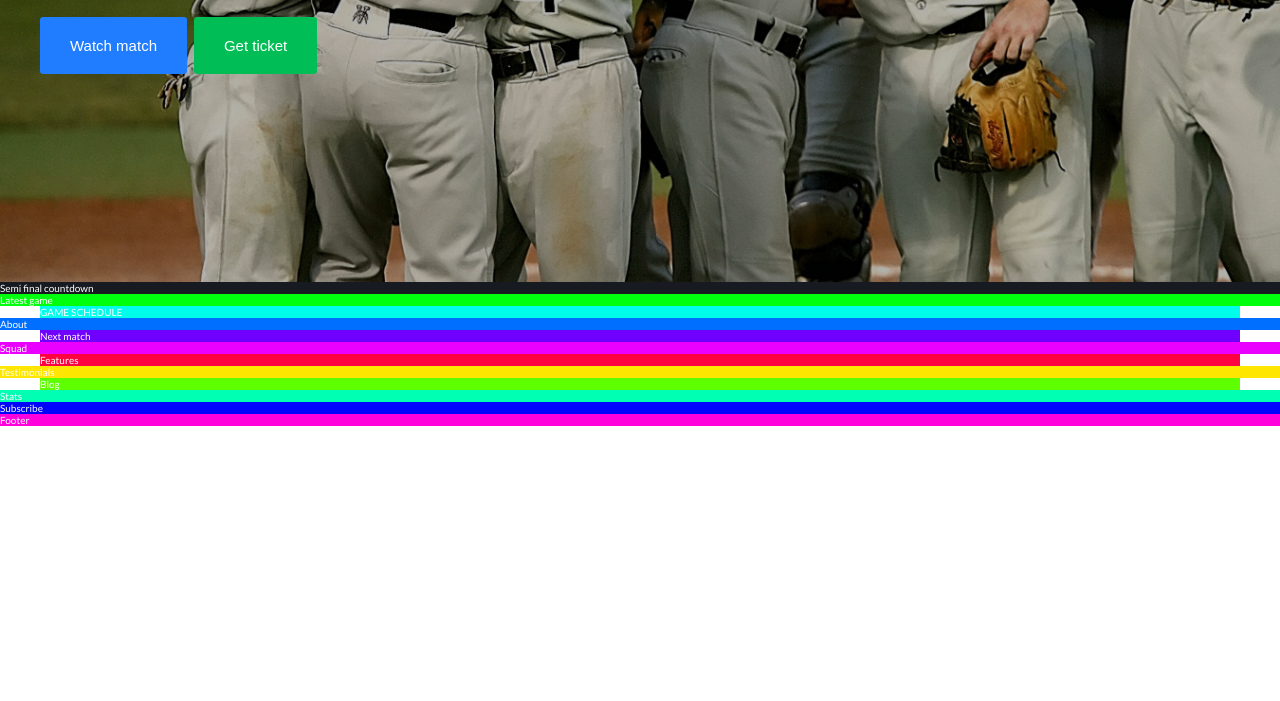
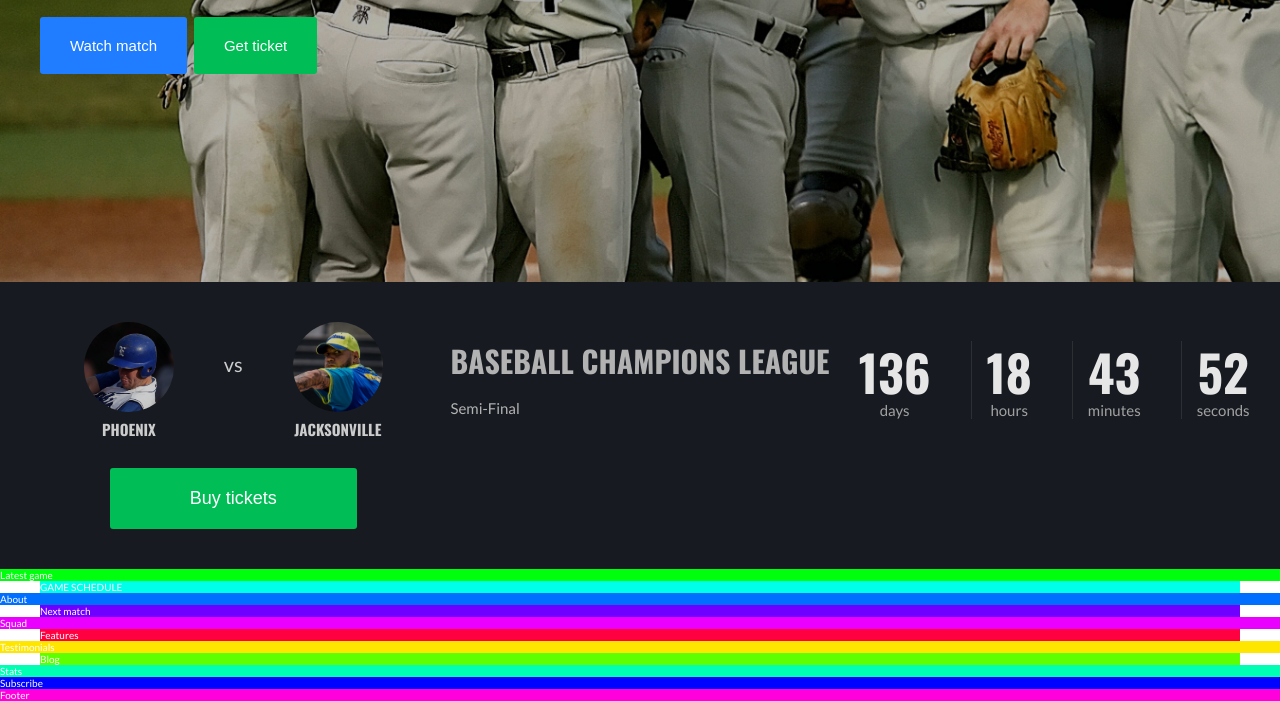
Before and after one commit to WellCause/phoenix, a website: page index.html in a window 1280 px wide. Shown: the part 518-1219 px from the top of the page. Before the commit the page ends 944 px from the top, so only its background shows below. Drawn offline with nearby package versions, Linux system fonts and the light colour scheme.

Commit message:
Countdown section completed

```diff
--- a/index.html
+++ b/index.html
@@ -5,7 +5,7 @@
     <meta charset="UTF-8">
     <meta name="viewport" content="width=device-width, initial-scale=1.0">
     <meta http-equiv="X-UA-Compatible" content="ie=edge">
-    <link href="https://fonts.googleapis.com/css?family=Lato:300,400|Oswald:500,700&display=swap" rel="stylesheet">
+    <link href="https://fonts.googleapis.com/css?family=Lato:300,400|Oswald:400,500,700&display=swap" rel="stylesheet">
     <link rel="stylesheet" href="resources/css/style.css">
     <title>Phoenix | fieldrun baseball club</title>
 </head>
@@ -31,7 +31,7 @@
     </header>
 
     <section class="hero">
-        <h1 class="heading-1">FIELDRUN BASEBALL CLUB</h1>
+        <h1 class="heading-1">Fieldrun baseball club</h1>
         <p class="hero__text">
             A small river named Duden flows by their place and supplies it with the necessary regelialia.
         </p>
@@ -42,7 +42,43 @@
     </section>
 
     <section class="countdown">
-        Semi final countdown
+        <div class="countdown__vs">
+            <div class="countdown__team">
+                <img class="countdown__img" src="resources/img/staff-2.jpg" alt="">
+                <h3 class="heading-3">Phoenix</h3>
+            </div>
+            <span>vs</span>
+            <div class="countdown__team">
+                <img class="countdown__img" src="resources/img/staff-5.jpg" alt="">
+                <h3 class="heading-3">Jacksonville</h3>
+            </div>
+        </div>
+
+        <div class="countdown__event">
+            <h2 class="heading-2">Baseball champions league</h2>
+            <span>Semi-Final</span>
+        </div>
+
+        <div class="countdown__time">
+            <div class="countdown__count">
+                <h2 class="heading-2">136</h2>
+                <span>days</span>
+            </div>
+            <div class="countdown__count">
+                <h2 class="heading-2">18</h2>
+                <span>hours</span>
+            </div>
+            <div class="countdown__count">
+                <h2 class="heading-2">43</h2>
+                <span>minutes</span>
+            </div>
+            <div class="countdown__count">
+                <h2 class="heading-2">52</h2>
+                <span>seconds</span>
+            </div>
+        </div>
+
+        <button class="btn btn--green">Buy tickets</button>
     </section>
 
     <section class="latest-game">
--- a/resources/sass/base/_base.scss
+++ b/resources/sass/base/_base.scss
@@ -17,10 +17,3 @@ html {
     font-family: 'Lato', sans-serif;
     color: #fff;
 }
-
-// DEV ONLY
-header,
-section,
-footer {
-    // height: 20rem;
-}
--- a/resources/sass/base/_typography.scss
+++ b/resources/sass/base/_typography.scss
@@ -16,3 +16,10 @@
     line-height: 1.2;
     font-weight: 700;
 }
+
+.heading-3 {
+    @extend .heading;
+    font-size: 1.5rem;
+    line-height: 1.2;
+    font-weight: 700;
+}
--- a/resources/sass/components/_nav.scss
+++ b/resources/sass/components/_nav.scss
@@ -2,6 +2,7 @@
     font-family: 'Oswald', sans-serif;
     text-transform: uppercase;
     font-size: 1.5rem;
+    font-weight: 300;
 
     &__list {
         list-style: none;
--- /dev/null
+++ b/resources/sass/layout/_countdown.scss
@@ -0,0 +1,87 @@
+.countdown {
+    display: grid;
+    grid-template-columns: repeat(auto-fit, minmax(35rem, 1fr));
+    justify-content: space-evenly;
+    justify-items: center;
+    align-items: center;
+    padding: 4rem;
+    grid-row-gap: 3rem;
+    grid-column-gap: 2rem;
+
+
+    &__vs {
+        filter: brightness(.8);
+        display: flex;
+        align-items: center;
+
+        & > *:not(:last-child) {
+            margin-right: 5rem;
+        }
+
+        span {
+            display: inline-block;
+            transform: translateY(-1.6rem);
+            font-size: 2rem;
+        }
+    }
+
+    &__team {
+        display: flex;
+        flex-direction: column;
+        align-items: center;
+
+        .heading-3 {
+            text-transform: uppercase;
+        }
+    }
+
+    &__img {
+        height: 9rem;
+        border-radius: 50%;
+        margin-bottom: .8rem;
+    }
+
+    &__event {
+        filter: brightness(.7);
+
+        span {
+            font-size:  1.5rem;
+            display: inline-block;
+            margin-top: 2rem;
+        }
+    }
+
+    &__time {
+        display: flex;
+
+        & > * {
+            padding-left: 1.5rem;
+        }
+
+        & > *:not(:last-child) {
+            padding-right: 4rem;
+            border-right: 1px solid rgba(255, 255, 255, .1)
+        }
+    }
+
+    &__count {
+        filter: brightness(.9);
+        display: flex;
+        flex-direction: column;
+        align-items: center;
+
+        .heading-2 {
+            font-size: 5rem ;
+        }
+
+        span {
+            filter: brightness(.7);
+            font-size: 1.5rem;
+        }
+    }
+
+    button {
+        font-size: 1.8rem;
+        padding: 2rem 8rem;
+    }
+}
--- a/resources/sass/layout/_hero.scss
+++ b/resources/sass/layout/_hero.scss
@@ -14,7 +14,6 @@
 
     .heading-1 {
         grid-column: center-start / col-end 4;
-        font-weight: 500;
     }
 
     &__text {
--- a/resources/sass/main.scss
+++ b/resources/sass/main.scss
@@ -6,6 +6,7 @@
 
 @import 'layout/header';
 @import 'layout/hero';
+@import 'layout/countdown';
 
 @import 'base/base';
 @import 'base/typography';
```
Also changed, not shown: main.scss (added), resources/css/style.css.
